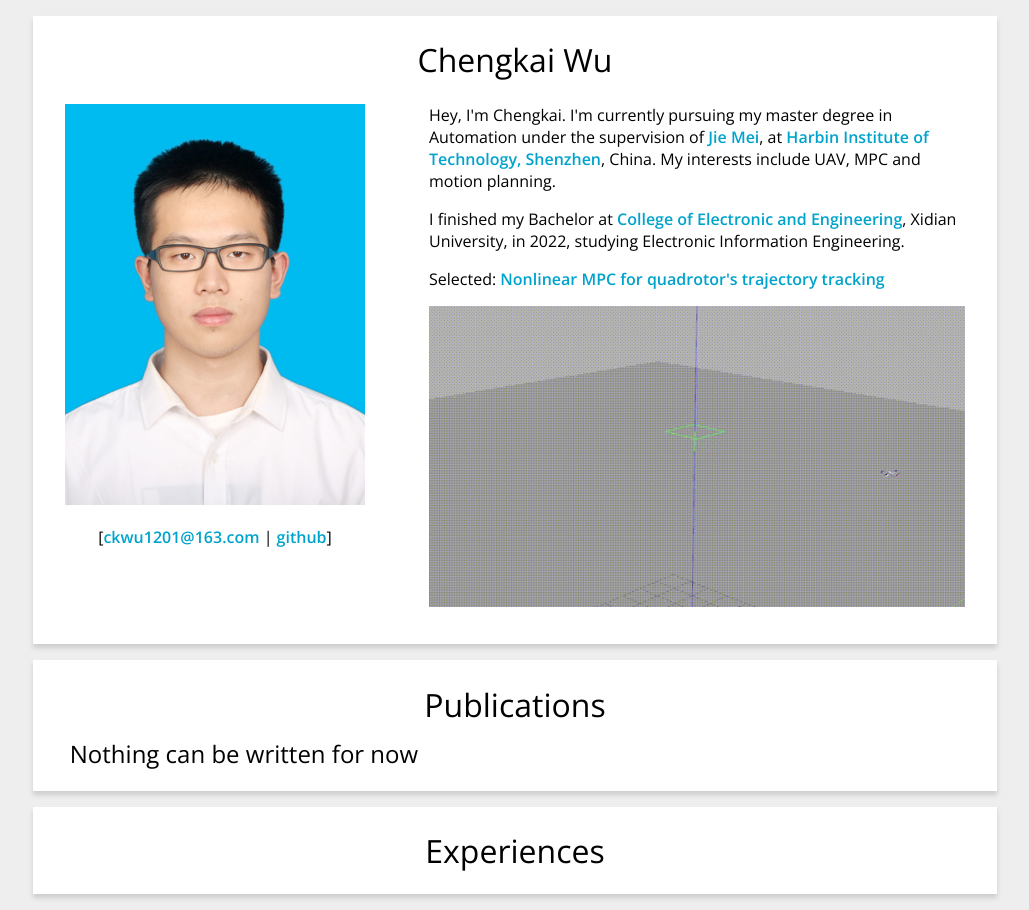
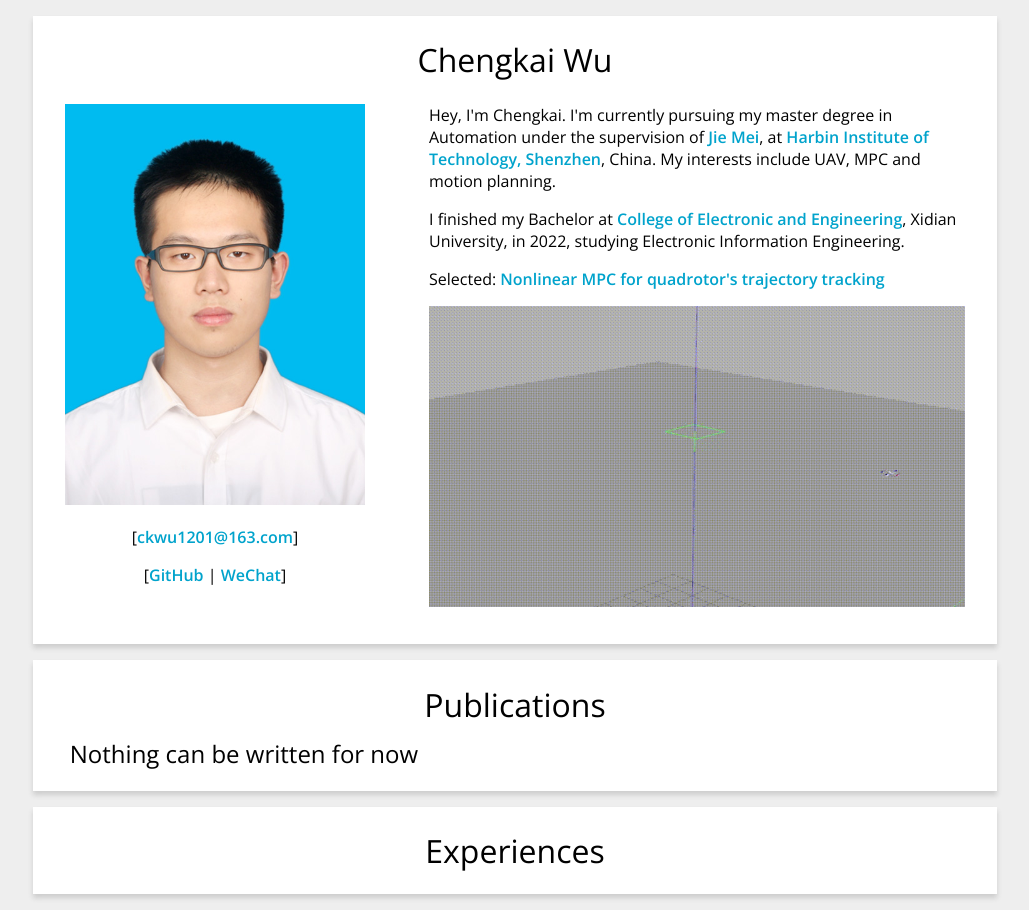
Before and after one commit to CK1201/CK1201.github.io, a plain HTML site: page index.html in a window 1280 px wide. Shown: the whole page, without its empty margins (125-1154 px from the left). Drawn offline with nearby package versions, Linux system fonts and the light colour scheme.

Commit message:
2022-04-17

```diff
--- a/index.html
+++ b/index.html
@@ -16,8 +16,8 @@
     <div class="intro">
       <div class="portrait">
         <img src="figs/ckwu.jpg" width="300" height="401">
-        <p align="center">[<a href="mailto:ckwu1201@163.com">ckwu1201@163.com</a>
-          | <a href="https://github.com/CK1201">github</a>]</p>
+        <p align="center">[<a href="mailto:ckwu1201@163.com">ckwu1201@163.com</a>] </p>
+        <p align="center">[<a href="https://github.com/CK1201">GitHub</a> | <a href="figs/WeChat.jpg">WeChat</a>]</p>
       </div>
       <div class="intro_text">
         <p>Hey, I'm Chengkai. I'm currently pursuing my master degree in Automation under the supervision of
```
Also changed, not shown: figs/WeChat.jpg (added), figs/知乎.png (added).
